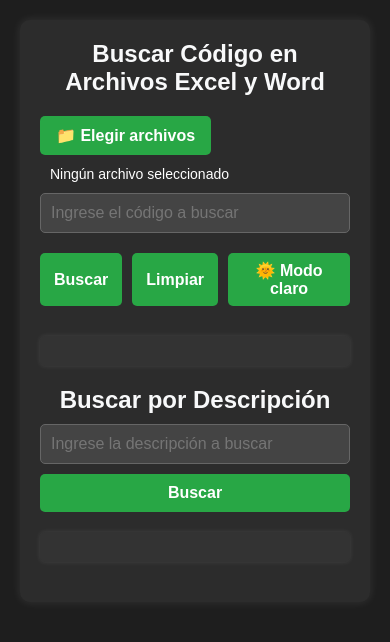
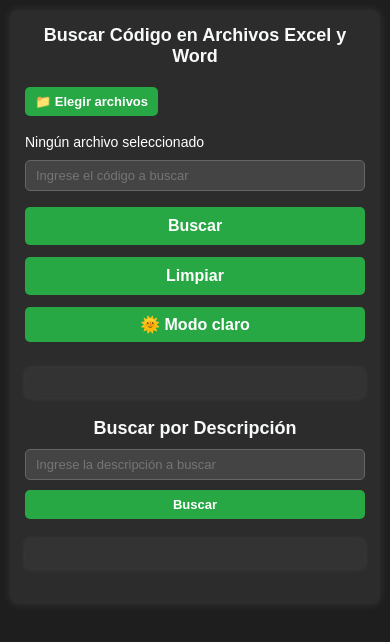
Before and after one commit to LuisSants16/BuscarCodigos, a plain HTML site: page index.html in a window 390 px wide. Drawn offline with nearby package versions, Linux system fonts and the light colour scheme.

Commit message:
proyecto update 2

```diff
--- a/index.html
+++ b/index.html
@@ -5,6 +5,7 @@
     <meta name="viewport" content="width=device-width, initial-scale=1.0" />
     <title>Buscar Código en Archivos</title>
 
+    <link rel="shortcut icon" href="./ico/view.png" type="image/x-icon">
     <link rel="stylesheet" href="./style.css" />
   </head>
   <body>
--- a/style.css
+++ b/style.css
@@ -310,3 +310,104 @@ body.modo-claro #toggle-modo:hover {
 .cancelar-btn:hover {
   background: #b52c3a;
 }
+
+/* ========== MODO RESPONSIVO ========== */
+@media (max-width: 768px) {
+
+  body {
+    padding: 10px;
+    font-size: 16px;
+  }
+
+  .container {
+    padding: 15px;
+    border-radius: 8px;
+  }
+
+  h2 {
+    font-size: 20px;
+  }
+
+  input,
+  button,
+  .file-label,
+  .btn-ver {
+    font-size: 14px;
+    padding: 8px 12px;
+  }
+
+  .botonera {
+    grid-template-columns: 1fr;
+    gap: 0px;
+  }
+
+  .botonera button{
+    margin: 6px 0;
+  }
+
+  #toggle-modo {
+    width: 100%;
+    font-size: 16px;
+  }
+
+  #file-name {
+    display: block;
+    margin-top: 8px;
+    margin-left: 0;
+    font-size: 14px;
+  }
+
+  .resultado-item {
+    font-size: 14px;
+    padding: 10px;
+  }
+
+  .modo-btn {
+    position: static;
+    margin: 10px 0;
+    width: 100%;
+  }
+
+  #resultado,
+  #resultadoDescripcion {
+    width: 100%;
+    box-sizing: border-box;
+  }
+
+  .resultado-item {
+    width: 100%;
+    box-sizing: border-box;
+  }
+}
+
+@media (max-width: 480px) {
+  h2 {
+    font-size: 18px;
+  }
+
+  input,
+  button,
+  .file-label,
+  .btn-ver {
+    font-size: 13px;
+    padding: 7px 10px;
+  }
+
+  .loader-text {
+    font-size: 16px;
+    text-align: center;
+  }
+
+  .cancelar-btn {
+    font-size: 13px;
+    padding: 6px 10px;
+  }
+
+  .modo-btn {
+    font-size: 14px;
+  }
+
+  mark {
+    font-size: inherit;
+  }
+}
```
Also changed, not shown: ico/view.png (added).
